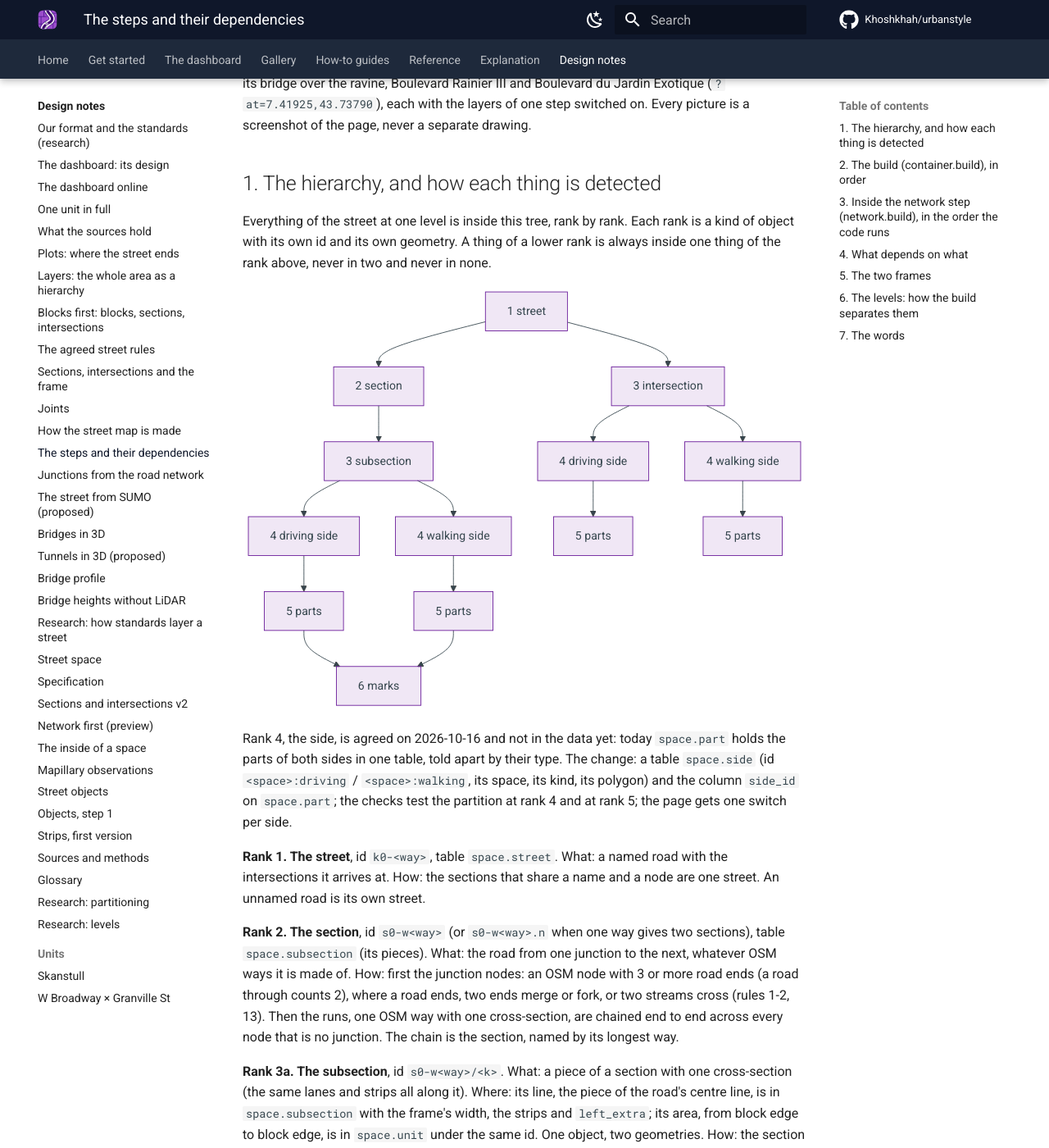
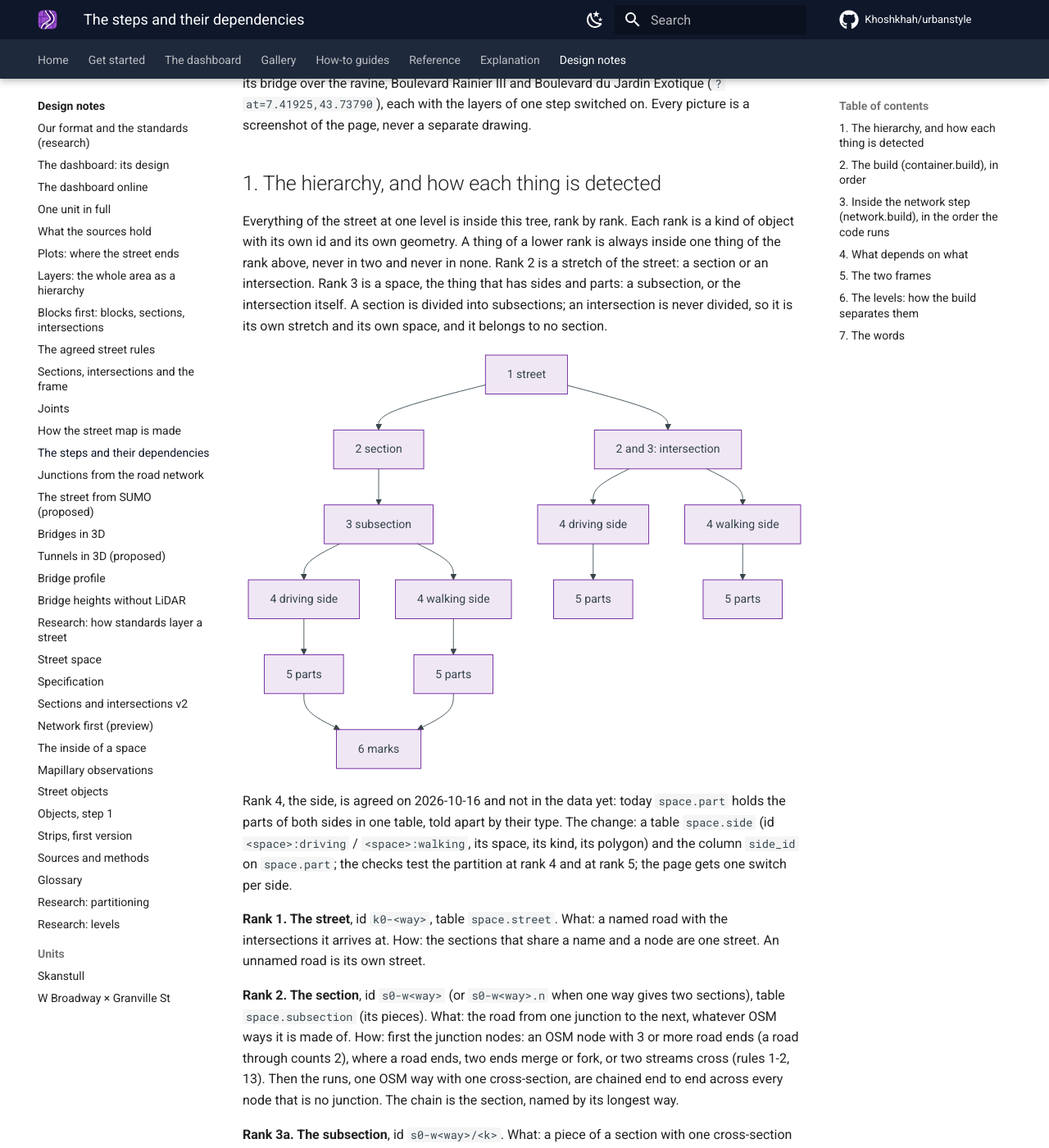
Before and after one commit to Khoshkhah/urbanstyle, an MkDocs documentation site: the page built from docs/design/steps.md, in a window 1280 px wide and 1400 px high, scrolled down 350 px. Shown: the whole window at 82% size. Built offline with MkDocs 1.6.1 and Material for MkDocs 9.7.7, drawn with Linux system fonts in a browser that asks for light colours; comment, search, counter and statistics services are not loaded; some of the changed text lies outside the part shown.

Commit message:
docs/design/steps.md: an intersection is its own stretch (rank 2) and its own space (rank 3)
Co-Authored-By: Claude Fable 5.1 <noreply@anthropic.com>

````diff
--- a/docs/design/steps.md
+++ b/docs/design/steps.md
@@ -12,13 +12,16 @@ is a screenshot of the page, never a separate drawing.
 ## 1. The hierarchy, and how each thing is detected
 
 Everything of the street at one level is inside this tree, rank by rank. Each rank is a kind of object with its own id and its own
-geometry. A thing of a lower rank is always inside one thing of the rank above, never in two and never in none.
+geometry. A thing of a lower rank is always inside one thing of the rank above, never in two and never in none. Rank 2 is a
+stretch of the street: a section or an intersection. Rank 3 is a space, the thing that has sides and parts: a subsection, or the
+intersection itself. A section is divided into subsections; an intersection is never divided, so it is its own stretch and its own
+space, and it belongs to no section.
 
 ```mermaid
 flowchart TD
     ST[1 street] --> SE[2 section]
     SE --> SU[3 subsection]
-    ST --> IN[3 intersection]
+    ST --> IN[2 and 3: intersection]
     SU --> D1[4 driving side]
     SU --> W1[4 walking side]
     IN --> D2[4 driving side]
@@ -53,7 +56,7 @@ its area, from block edge to block edge, is in `space.unit` under the same id. O
 How: the section is cut where its lanes or its strips change. Each cut is a joint, classed `real`, `none`, `fork`, `merge`,
 `parking` or `unknown`; only a `real` change changes the section's frame (`sections.md` section 3, rules 5-8).
 
-**Rank 3b. The intersection**, id `i0-<node>`, at the same rank as the subsection.
+**Rank 2 and 3. The intersection**, id `i0-<node>`: a stretch of the street of its own, and the space of that stretch.
 What: the space where the arms of one or more junction nodes meet.
 Where: its nodes are in `space.junction`; its area in `space.unit`.
 How: for each junction node, its arms are the runs whose line ends at it. Each arm reaches to its stop line: the far edge of a
````
